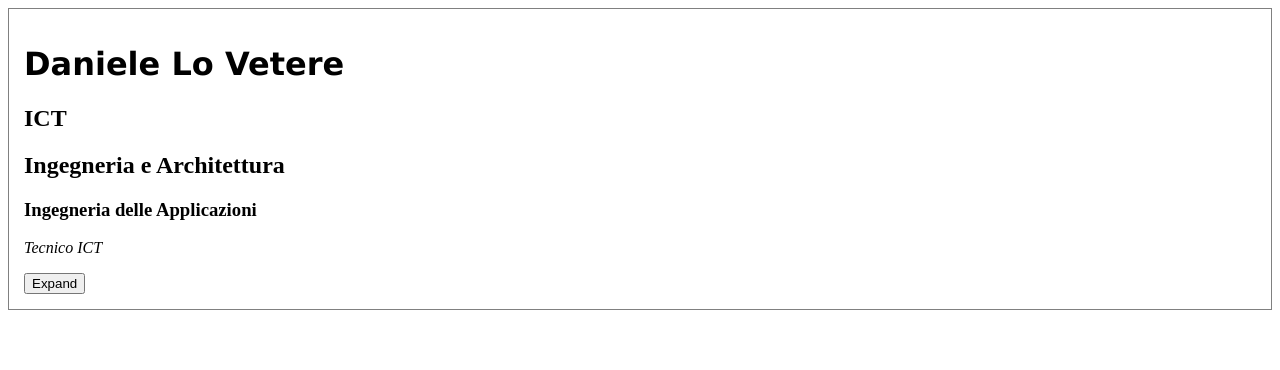
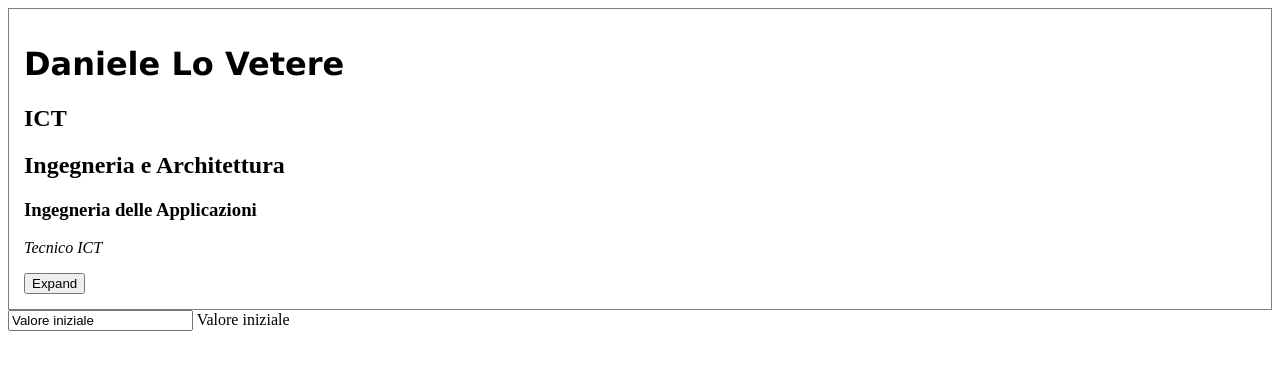
Before and after one commit to danlvet/angular, an Angular app in the folder my-first-app/: page / in a window 1280 px wide. Shown: the top 370 px of the page. Built offline with nearby package versions, Linux system fonts and the light colour scheme.

Commit message:
Introduce [(ngModel)]

```diff
--- a/my-first-app/src/app/app.component.html
+++ b/my-first-app/src/app/app.component.html
@@ -1 +1,3 @@
 <app-address-card name = "Daniele Lo Vetere"></app-address-card>
+<input type="text" [(ngModel)]="inputText">
+{{inputText}}
--- a/my-first-app/src/app/app.component.ts
+++ b/my-first-app/src/app/app.component.ts
@@ -6,5 +6,6 @@ import { Component } from '@angular/core';
   styleUrls: ['./app.component.css']
 })
 export class AppComponent {
+  inputText = 'Valore iniziale';
   title = ' first app';
 }
--- a/my-first-app/src/app/app.module.ts
+++ b/my-first-app/src/app/app.module.ts
@@ -1,5 +1,6 @@
 import { BrowserModule } from '@angular/platform-browser';
 import { NgModule } from '@angular/core';
+import { FormsModule } from '@angular/forms';
 
 import { AppComponent } from './app.component';
 import { HelloWorldComponent } from '../hello-world/hello-world.component';
@@ -14,7 +15,8 @@ import { AddressCardComponent } from '../address-card/address-card.component';
     AddressCardComponent
   ],
   imports: [
-    BrowserModule
+    BrowserModule,
+    FormsModule
   ],
   providers: [],
   bootstrap: [AppComponent]
```
